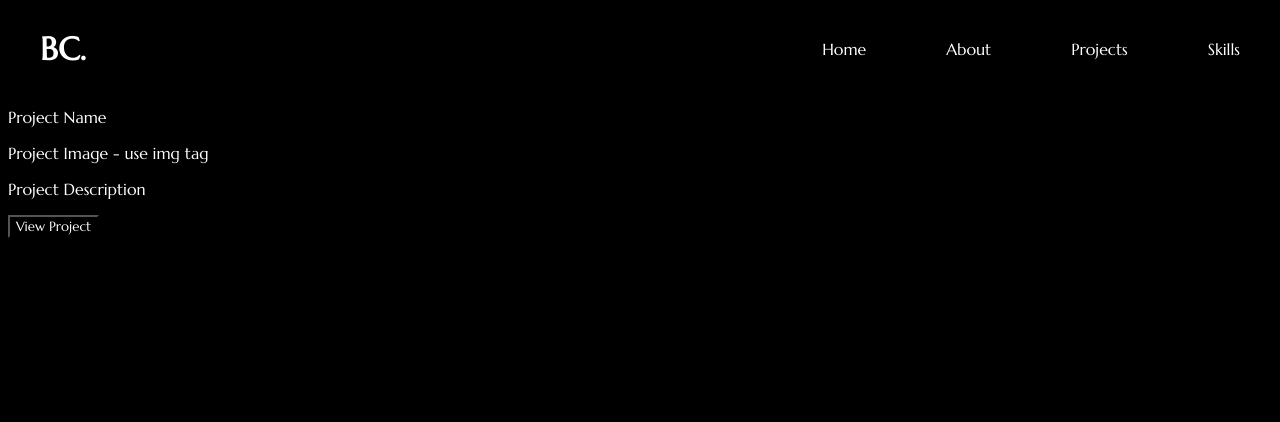
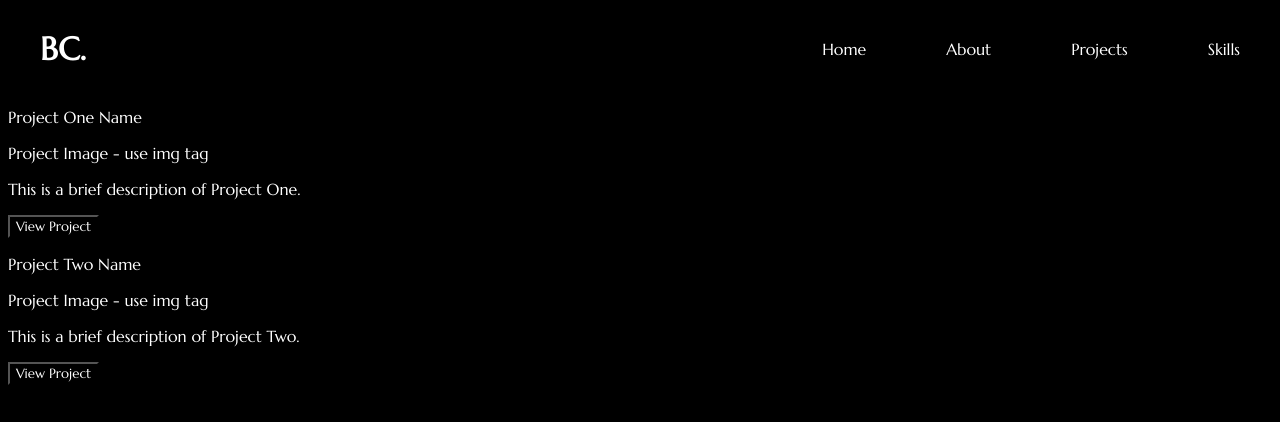
Before and after one commit to bcallus/Brittany-Callus_Personal-Site, a React (Create React App) app: page /projects in a window 1280 px wide. Shown: the top 422 px of the page. Built offline with nearby package versions, Linux system fonts and the light colour scheme.

Commit message:
project dummy data mapped

```diff
--- a/src/components/Projects.jsx
+++ b/src/components/Projects.jsx
@@ -1,17 +1,23 @@
-import React from 'react';
+import React, { useEffect }  from 'react';
+import projectsData from '../data/projectsData.js'
 
 const Projects = () => {
+    const projectsList = projectsData;
+    // useEffect(() => {
+    //     console.log("projectsList", projectsList)
+    // }, [])
 
     return (
         <div>
             <div className="project-card-container">
-                {/* map through projects list */}
-                <div> {/*needs unique key*/}
-                    <p>Project Name</p>
-                    <p>Project Image - use img tag</p>
-                    <p>Project Description</p>
-                    <button>View Project</button>
+                {projectsList.map((project) => (
+                    <div key={project.id}>
+                        <p>{project.name}</p>
+                        <p>Project Image - use img tag</p>
+                        <p>{project.description}</p>
+                        <button>View Project</button>
                 </div>
+                ))}
             </div>
 
         </div>
```
Also changed, not shown: src/data/projectsData.js (renamed from src/data/projectsList.js).
